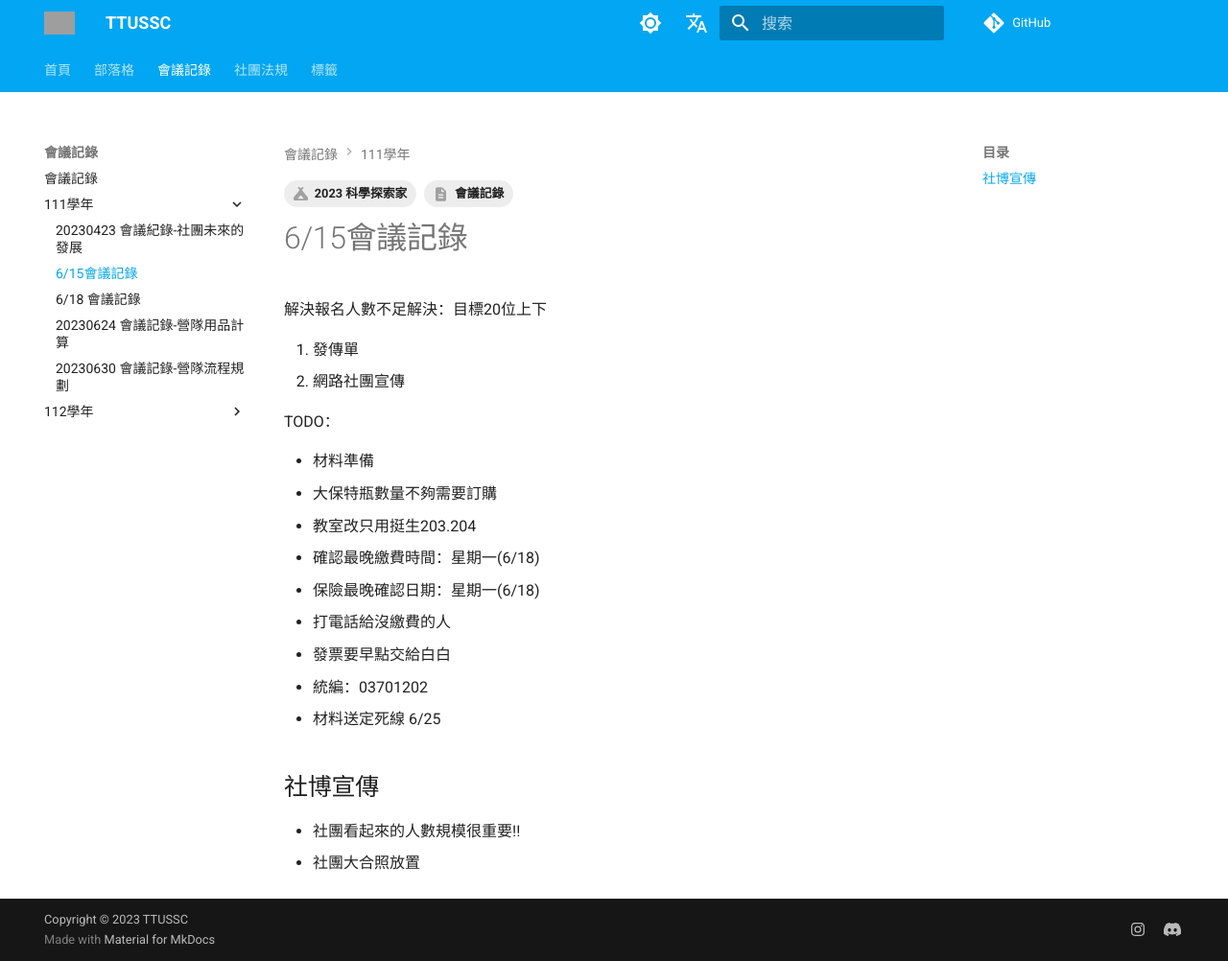
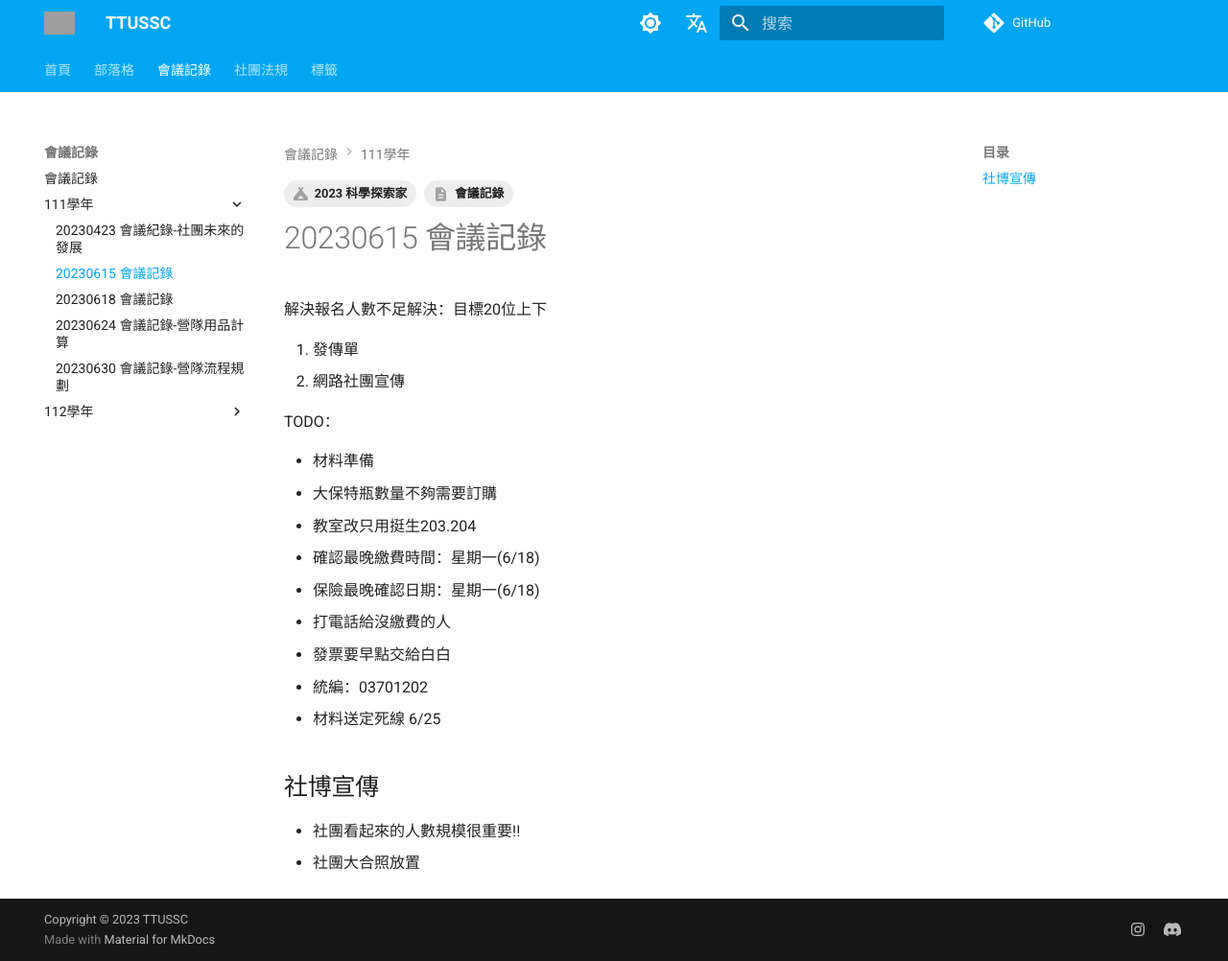
Before and after one commit to TTUSSC/Document, an MkDocs documentation site: the page built from docs/minutes/111/20230615.md, in a window 1280 px wide and 1002 px high. Shown: the whole window at 96% size. Built offline with MkDocs 1.6.1 and Material for MkDocs 9.7.7, drawn with Linux system fonts in a browser that asks for light colours; comment, search, counter and statistics services are not loaded; grey boxes are pictures that could not be loaded.

Commit message:
Rename minutes title

```diff
--- a/docs/minutes/111/20230615.md
+++ b/docs/minutes/111/20230615.md
@@ -3,7 +3,7 @@ tags:
   - 會議記錄
   - 2023 科學探索家
 ---
-# 6/15會議記錄
+# 20230615 會議記錄
 
 解決報名人數不足解決：目標20位上下
 
--- a/docs/minutes/111/20230618.md
+++ b/docs/minutes/111/20230618.md
@@ -3,7 +3,7 @@ tags:
   - 會議記錄
   - 2023 科學探索家
 ---
-# 6/18 會議記錄
+# 20230618 會議記錄
 
 * 確認營隊報名人數
 * 確認預算是否變動
```
